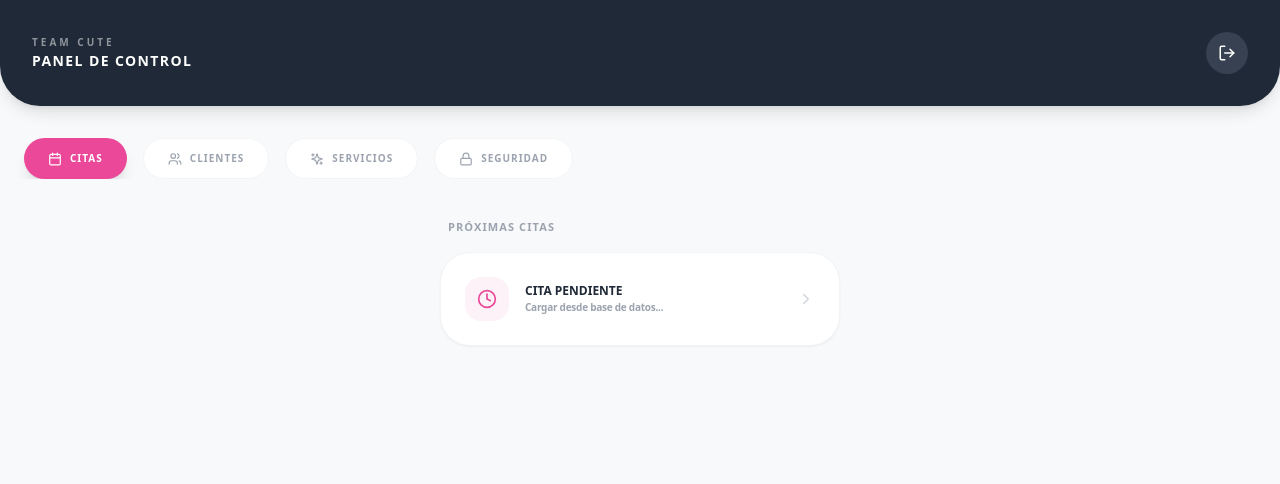
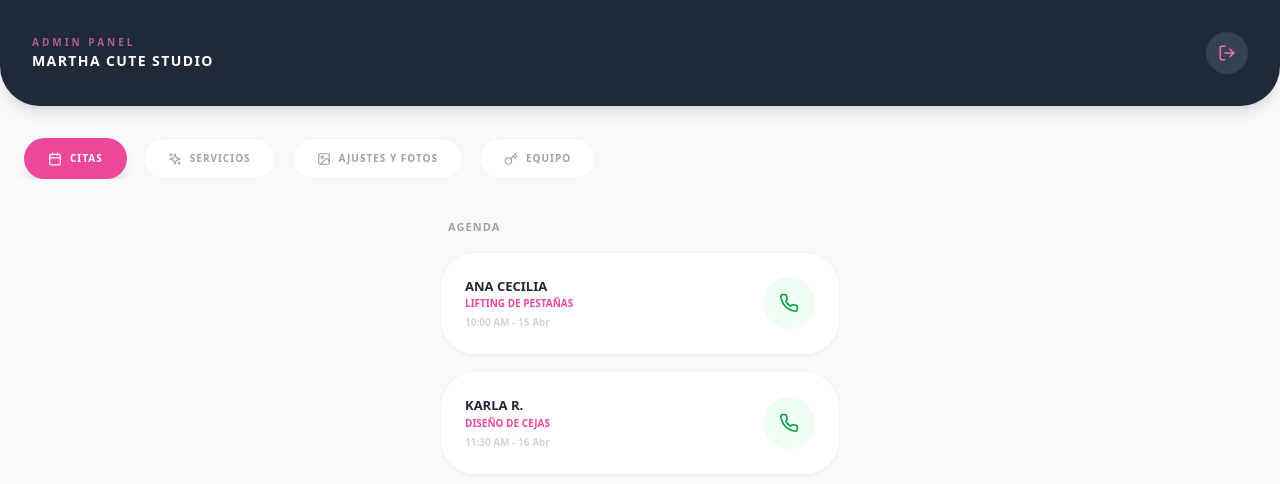
Before and after one commit to anaaz1798/martha-cute-studio, a React (Vite) app: page /admin in a window 1280 px wide. Shown: the top 484 px of the page. Built offline with nearby package versions, Linux system fonts and the light colour scheme.

Commit message:
Update AdminPage.jsx

```diff
--- a/src/pages/AdminPage.jsx
+++ b/src/pages/AdminPage.jsx
@@ -2,59 +2,72 @@ import { useState } from 'react';
 import { supabase } from '../supabase';
 import { useNavigate } from 'react-router-dom';
 import {
-  Users,
-  Calendar,
-  LogOut,
-  Lock,
-  Settings,
-  Clock,
-  Sparkles,
-  ChevronRight
+  Users, Calendar, LogOut, Lock, Sparkles,
+  Plus, Key, Image as ImageIcon, Link as LinkIcon,
+  Instagram, Phone, MapPin, Save, Clock, CheckCircle, Trash2, Edit
 } from 'lucide-react';
 
 export default function AdminPage() {
   const navigate = useNavigate();
-  const [tab, setTab] = useState('citas'); // Controla la vista actual
-  const [newPassword, setNewPassword] = useState('');
+  const [tab, setTab] = useState('citas');
   const [loading, setLoading] = useState(false);
 
+  // --- ESTADOS DE DATOS (EJEMPLOS) ---
+  const [citas] = useState([
+    { id: 1, cliente: 'Ana Cecilia', servicio: 'Lifting de Pestañas', fecha: '15 Abr', hora: '10:00 AM', telefono: '12560000000', status: 'Confirmado' },
+    { id: 2, cliente: 'Karla R.', servicio: 'Diseño de Cejas', fecha: '16 Abr', hora: '11:30 AM', telefono: '584120000000', status: 'Pendiente' }
+  ]);
+
+  const [servicios] = useState([
+    { id: 1, cat: 'Pestañas', nombre: 'Lifting', precio: '$45' },
+    { id: 2, cat: 'Cejas', nombre: 'Laminado', precio: '$40' }
+  ]);
+
+  const [links, setLinks] = useState({
+    instagram: 'https://instagram.com/marthacutestudio',
+    whatsapp: '12560000000',
+    facebook: ''
+  });
+
+  const [fotos, setFotos] = useState({
+    bannerPrincipal: '',
+    vitrina1: '',
+    eventoProximo: ''
+  });
+
+  // --- FUNCIONES ---
   const handleLogout = async () => {
     await supabase.auth.signOut();
     navigate('/');
   };
 
-  const handleUpdatePassword = async (e) => {
-    e.preventDefault();
-    setLoading(true);
-    const { error } = await supabase.auth.updateUser({ password: newPassword });
-    if (error) alert("Error: " + error.message);
-    else {
-      alert("¡Contraseña actualizada!");
-      setNewPassword('');
-    }
-    setLoading(false);
+  const enviarRecordatorio = (cita) => {
+    const mensaje = `Hola ${cita.cliente}, ✨ te escribimos de Martha Cute Studio para recordarte tu cita de ${cita.servicio} el día ${cita.fecha} a las ${cita.hora}. ¡Te esperamos!`;
+    // Limpia el número de cualquier caracter que no sea número
+    const numeroLimpio = cita.telefono.replace(/\D/g, '');
+    window.open(`https://wa.me/${numeroLimpio}?text=${encodeURIComponent(mensaje)}`, '_blank');
   };
 
   return (
     <div className="min-h-screen bg-[#f8f9fa] pb-32 font-sans text-gray-800">
-      {/* Navbar Superior */}
+      {/* NAVBAR */}
       <nav className="bg-gray-800 text-white p-8 flex justify-between items-center sticky top-0 z-50 rounded-b-[40px] shadow-lg">
         <div className="flex flex-col">
-          <span className="text-[10px] font-black uppercase tracking-[0.3em] opacity-50">Team Cute</span>
-          <span className="text-[14px] font-black uppercase tracking-widest">Panel de Control</span>
+          <span className="text-[10px] font-black uppercase tracking-[0.3em] text-pink-400 opacity-70">Admin Panel</span>
+          <span className="text-[14px] font-black uppercase tracking-widest">Martha Cute Studio</span>
         </div>
-        <button onClick={handleLogout} className="p-3 bg-gray-700 rounded-full active:scale-90 transition-all">
+        <button onClick={handleLogout} className="p-3 bg-gray-700 rounded-full active:scale-90 text-pink-400 transition-all">
           <LogOut size={18} />
         </button>
       </nav>
 
-      {/* Menú de Navegación del Panel */}
+      {/* MENÚ DE NAVEGACIÓN */}
       <div className="flex overflow-x-auto gap-4 mt-8 px-6 no-scrollbar">
         {[
           { id: 'citas', label: 'Citas', icon: <Calendar size={14}/> },
-          { id: 'clientes', label: 'Clientes', icon: <Users size={14}/> },
           { id: 'servicios', label: 'Servicios', icon: <Sparkles size={14}/> },
-          { id: 'config', label: 'Seguridad', icon: <Lock size={14}/> }
+          { id: 'multimedia', label: 'Ajustes y Fotos', icon: <ImageIcon size={14}/> },
+          { id: 'staff', label: 'Equipo', icon: <Key size={14}/> }
         ].map((item) => (
           <button
             key={item.id}
@@ -73,67 +86,104 @@ export default function AdminPage() {
 
         {/* VISTA: CITAS */}
         {tab === 'citas' && (
-          <div className="animate-fadeIn space-y-4">
-            <h2 className="text-[11px] font-black uppercase tracking-widest text-gray-400 ml-2">Próximas Citas</h2>
-            <div className="bg-white rounded-[30px] p-6 border border-gray-100 flex items-center justify-between shadow-sm">
-              <div className="flex items-center gap-4">
-                <div className="bg-pink-50 p-3 rounded-2xl text-[#ec4899]"><Clock size={20}/></div>
+          <div className="space-y-4 animate-fadeIn">
+            <h2 className="text-[11px] font-black uppercase tracking-widest text-gray-400 ml-2">Agenda</h2>
+            {citas.map(c => (
+              <div key={c.id} className="bg-white p-6 rounded-[35px] border border-gray-100 shadow-sm flex items-center justify-between">
                 <div>
-                  <p className="text-[12px] font-black uppercase">Cita Pendiente</p>
-                  <p className="text-[10px] font-bold text-gray-400 tracking-tight">Cargar desde base de datos...</p>
+                  <p className="text-[13px] font-black uppercase">{c.cliente}</p>
+                  <p className="text-[10px] font-bold text-[#ec4899] uppercase">{c.servicio}</p>
+                  <p className="text-[10px] font-bold text-gray-300 mt-1">{c.hora} - {c.fecha}</p>
                 </div>
+                <button
+                  onClick={() => enviarRecordatorio(c)}
+                  className="bg-green-50 text-green-600 p-4 rounded-full active:scale-90 transition-all"
+                >
+                  <Phone size={20} />
+                </button>
               </div>
-              <ChevronRight size={18} className="text-gray-300"/>
-            </div>
-          </div>
-        )}
-
-        {/* VISTA: CLIENTES */}
-        {tab === 'clientes' && (
-          <div className="animate-fadeIn space-y-4">
-            <h2 className="text-[11px] font-black uppercase tracking-widest text-gray-400 ml-2">Gestión de Clientes</h2>
-            <div className="bg-white rounded-[30px] p-8 text-center border border-gray-100">
-              <Users size={32} className="mx-auto text-gray-200 mb-4"/>
-              <p className="text-[11px] font-bold text-gray-400 uppercase">Aquí podrás ver y editar tu lista de clientes</p>
-            </div>
+            ))}
           </div>
         )}
 
         {/* VISTA: SERVICIOS */}
         {tab === 'servicios' && (
-          <div className="animate-fadeIn space-y-4">
-            <h2 className="text-[11px] font-black uppercase tracking-widest text-gray-400 ml-2">Tus Servicios</h2>
-            <button className="w-full py-4 bg-gray-800 text-white rounded-2xl text-[10px] font-black uppercase tracking-widest">+ Agregar Nuevo Servicio</button>
+          <div className="space-y-4 animate-fadeIn">
+             <div className="flex justify-between items-center px-2">
+               <h2 className="text-[11px] font-black uppercase tracking-widest text-gray-400">Lista de Precios</h2>
+               <button className="bg-gray-800 text-white p-2 rounded-full"><Plus size={16}/></button>
+             </div>
+             {servicios.map(s => (
+               <div key={s.id} className="bg-white p-6 rounded-[30px] border border-gray-100 flex items-center justify-between">
+                 <div>
+                   <span className="text-[8px] font-black uppercase bg-pink-50 text-[#ec4899] px-2 py-1 rounded-full">{s.cat}</span>
+                   <p className="text-[12px] font-black uppercase mt-2">{s.nombre}</p>
+                   <p className="text-[11px] font-black text-gray-800">{s.precio}</p>
+                 </div>
+                 <div className="flex gap-2">
+                   <button className="p-2 text-gray-300"><Edit size={16}/></button>
+                   <button className="p-2 text-red-200"><Trash2 size={16}/></button>
+                 </div>
+               </div>
+             ))}
           </div>
         )}
 
-        {/* VISTA: SEGURIDAD / CONTRASEÑA */}
-        {tab === 'config' && (
-          <div className="animate-fadeIn">
-            <div className="bg-white rounded-[40px] p-10 shadow-sm border border-gray-100 text-center">
-              <div className="p-4 bg-gray-50 rounded-full w-fit mx-auto mb-4 text-gray-800"><Lock size={24} /></div>
-              <h3 className="font-black text-[14px] uppercase tracking-widest">Seguridad</h3>
-              <p className="text-[9px] text-gray-400 mt-1 font-bold uppercase mb-8">Cambia tu clave de acceso</p>
+        {/* VISTA: AJUSTES Y FOTOS */}
+        {tab === 'multimedia' && (
+          <div className="animate-fadeIn space-y-6">
+            <section className="bg-white p-8 rounded-[40px] border border-gray-100">
+              <h3 className="text-[10px] font-black uppercase tracking-widest text-gray-400 mb-6 flex items-center gap-2">
+                <LinkIcon size={14}/> Enlaces Sociales
+              </h3>
+              <div className="space-y-4">
+                <input
+                  className="w-full bg-gray-50 p-4 rounded-2xl text-[12px] outline-none border border-gray-100"
+                  placeholder="Instagram Link"
+                  value={links.instagram}
+                  onChange={(e) => setLinks({...links, instagram: e.target.value})}
+                />
+                <input
+                  className="w-full bg-gray-50 p-4 rounded-2xl text-[12px] outline-none border border-gray-100"
+                  placeholder="WhatsApp de Contacto (con código de país)"
+                  value={links.whatsapp}
+                  onChange={(e) => setLinks({...links, whatsapp: e.target.value})}
+                />
+              </div>
+            </section>
 
-              <form onSubmit={handleUpdatePassword} className="space-y-4 text-left">
+            <section className="bg-white p-8 rounded-[40px] border border-gray-100">
+              <h3 className="text-[10px] font-black uppercase tracking-widest text-gray-400 mb-6 flex items-center gap-2">
+                <ImageIcon size={14}/> Fotos y Banners
+              </h3>
+              <div className="space-y-4">
                 <input
-                  type="password"
-                  placeholder="Nueva contraseña"
-                  value={newPassword}
-                  onChange={(e) => setNewPassword(e.target.value)}
-                  className="w-full px-6 py-4 bg-gray-50 rounded-[20px] text-[12px] outline-none border border-gray-100 focus:border-gray-800"
+                  className="w-full bg-gray-50 p-4 rounded-2xl text-[10px] outline-none border border-gray-100"
+                  placeholder="URL Banner Principal"
+                  onChange={(e) => setFotos({...fotos, bannerPrincipal: e.target.value})}
                 />
-                <button
-                  type="submit"
-                  disabled={loading || newPassword.length < 6}
-                  className="w-full bg-gray-800 text-white py-5 rounded-full text-[10px] font-black uppercase tracking-widest shadow-lg active:scale-95 transition-all disabled:opacity-50"
-                >
-                  {loading ? 'Guardando...' : 'Actualizar Clave'}
-                </button>
-              </form>
-            </div>
+                <input
+                  className="w-full bg-gray-50 p-4 rounded-2xl text-[10px] outline-none border border-gray-100"
+                  placeholder="URL Foto Vitrina"
+                  onChange={(e) => setFotos({...fotos, vitrina1: e.target.value})}
+                />
+              </div>
+            </section>
+
+            <button className="w-full bg-gray-800 text-white py-5 rounded-full font-black uppercase text-[10px] tracking-widest shadow-xl flex items-center justify-center gap-3">
+              <Save size={18} className="text-pink-400"/> Guardar Ajustes
+            </button>
           </div>
         )}
+
+        {/* VISTA: STAFF */}
+        {tab === 'staff' && (
+          <div className="animate-fadeIn space-y-4 text-center py-10">
+            <Key size={40} className="mx-auto text-gray-200 mb-4"/>
+            <p className="text-[10px] font-black uppercase text-gray-400 tracking-widest">Gestión de accesos próximamente</p>
+          </div>
+        )}
+
       </main>
     </div>
   );
```
